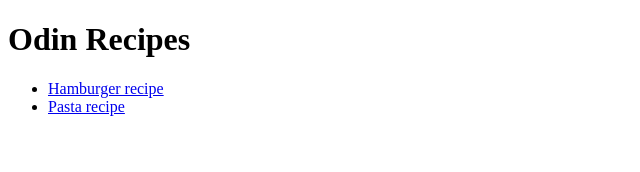
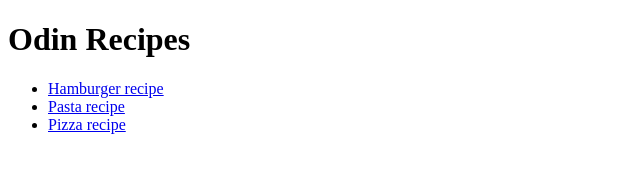
Before and after one commit to s2nttu/odin-recipes, a plain HTML site: page index.html in a window 1280 px wide. Shown: the whole page, without its empty margins (0-640 px from the left). Drawn offline with Linux system fonts and the light colour scheme.

Commit message:
Add link to pizza.html

```diff
--- a/index.html
+++ b/index.html
@@ -11,6 +11,7 @@
     <ul>
       <li><a href="./recipes/burger.html">Hamburger recipe</a></li>
       <li><a href="./recipes/pasta.html">Pasta recipe</a></li>
+      <li><a href="./recipes/pizza.html">Pizza recipe</a></li>
     </ul>
   </body>
 </html>
```
